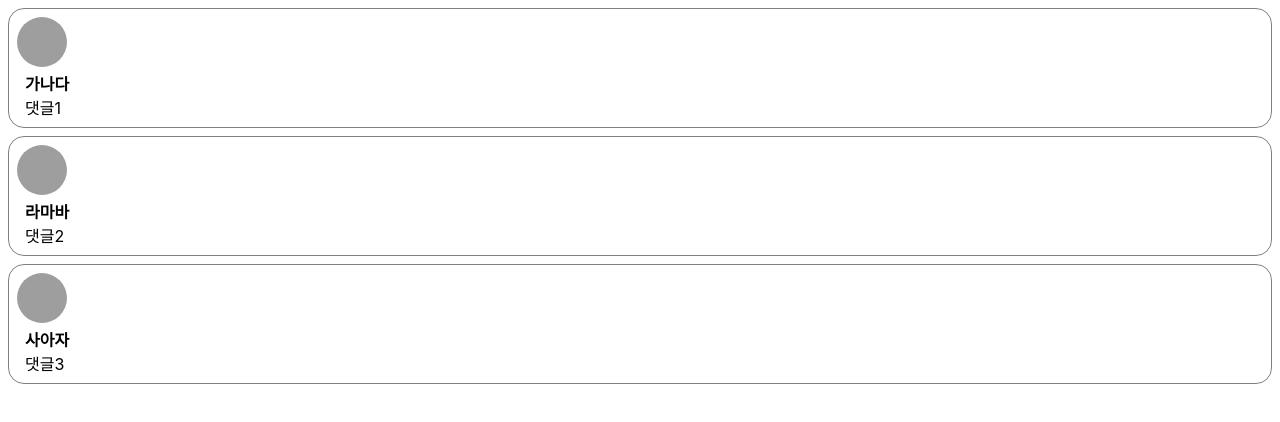
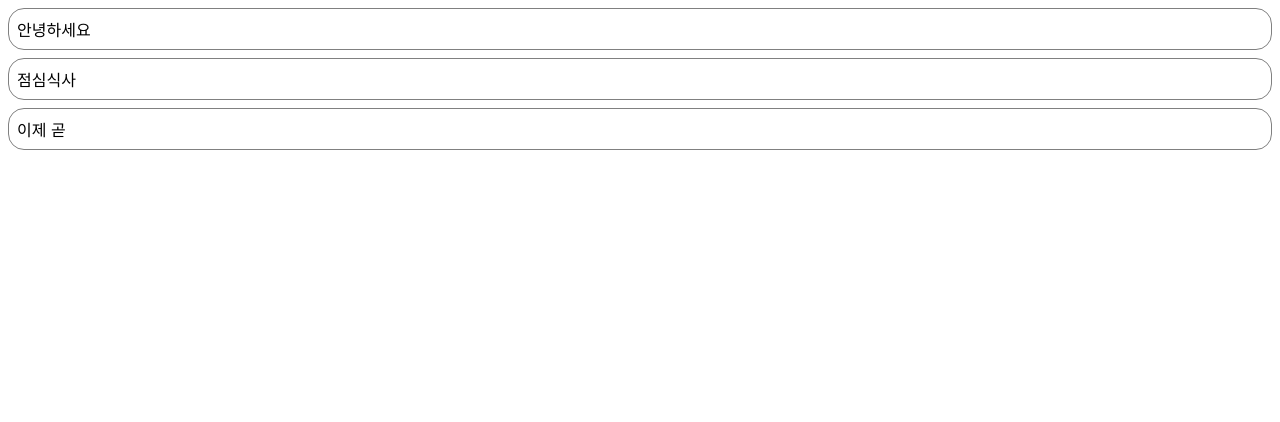
Before and after one commit to iHateAI/React-Code-Repo, a React (Create React App) app: page / in a window 1280 px wide. Shown: the top 422 px of the page. Built offline with nearby package versions, Linux system fonts and the light colour scheme; grey boxes are pictures that could not be loaded.

Commit message:
04. State, LifeCycle

```diff
--- /dev/null
+++ b/src/chapter_06/Notification.jsx
@@ -0,0 +1,47 @@
+import React from "react";
+
+const styles = {
+  wrapper: {
+    margin: 8,
+    padding: 8,
+    display: "flex",
+    flexDirection: "row",
+    border: "1px solid grey",
+    borderRadius: 16,
+  },
+  messageText: {
+    color: "black",
+    fontSize: 16,
+  },
+};
+
+class Notification extends React.Component {
+  constructor(props) {
+    super(props);
+
+    this.state = {};
+  }
+
+  componentDidMount() {
+    console.log("componentDidMount() called.");
+  }
+
+  componentDidUpdate() {
+    console.log("componentDidUpdate() called.");
+  }
+
+  componentWillUnmount() {
+    console.log('componentWillUnmount() called.')
+
+  }
+
+  render() {
+    return (
+      <div style={styles.wrapper}>
+        <span style={styles.messageText}>{this.props.message}</span>
+      </div>
+    );
+  }
+}
+
+export default Notification;
--- /dev/null
+++ b/src/chapter_06/NotificationList.jsx
@@ -0,0 +1,62 @@
+import React from "react";
+import Notification from "./Notification";
+
+const reservedNotifications = [
+  {
+    id: 1,
+    message: "안녕하세요",
+  },
+  {
+    id: 2,
+    message: "점심식사",
+  },
+  {
+    id: 3,
+    message: "이제 곧",
+  },
+];
+
+let timer;
+
+class NotificationList extends React.Component {
+  constructor(props) {
+    super(props);
+
+    this.state = {
+      notifications: [],
+    };
+  }
+
+  componentDidMount() {
+    const { notifications } = this.state;
+    timer = setInterval(() => {
+      if (notifications.length < reservedNotifications.length) {
+        const index = notifications.length;
+        notifications.push(reservedNotifications[index]);
+        this.setState({
+          notifications,
+        });
+      } else {
+        clearInterval(timer);
+      }
+    }, 1000);
+  }
+
+  render() {
+    return (
+      <div>
+        {this.state.notifications.map((notification) => {
+          return (
+            <Notification
+              key={notification.id}
+              id={notification.id}
+              message={notification.message}
+            ></Notification>
+          );
+        })}
+      </div>
+    );
+  }
+}
+
+export default NotificationList;
--- a/src/index.js
+++ b/src/index.js
@@ -6,12 +6,13 @@
 import Library from "./ch03_JSX/Library";
 import Clock from "./chapter_04/Clock";
 import CommentList from "./chapter_05/CommentList";
+import NotificationList from './chapter_06/NotificationList';
 
 const root = ReactDOM.createRoot(document.getElementById("root"));
 
 root.render(
   <React.StrictMode>
-    <CommentList />
+    <NotificationList />
   </React.StrictMode>
 );
 
```
